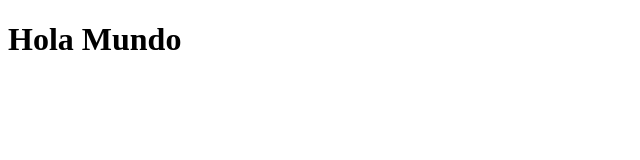
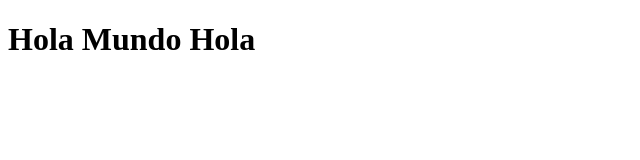
Before and after one commit to AntonioRomero05/prueba, a plain HTML site: page index.html in a window 1280 px wide. Shown: the whole page, without its empty margins (0-640 px from the left). Drawn offline with Linux system fonts and the light colour scheme.

Commit message:
Update index.html

```diff
--- a/index.html
+++ b/index.html
@@ -6,6 +6,6 @@
     <title>Document</title>
 </head>
 <body>
-    <h1>Hola Mundo</h1>
+    <h1>Hola Mundo Hola</h1>
 </body>
 </html>
```
